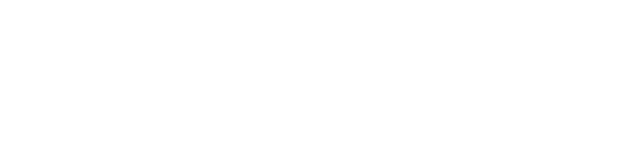
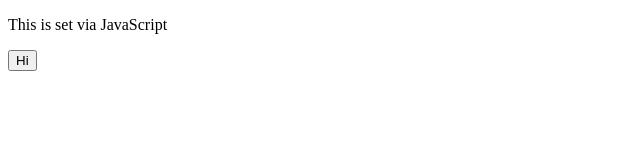
Before and after one commit to 23EIR022/js-dom, a plain HTML site: page index.html in a window 1280 px wide. Shown: the whole page, without its empty margins (0-640 px from the left). Drawn offline with Linux system fonts and the light colour scheme.

Commit message:
complete hibutton

```diff
--- /dev/null
+++ b/dom.js
@@ -0,0 +1,12 @@
+const para = document.getElementById("msg");
+console.log(para.innerText);
+
+para.innerText = "This is set via JavaScript";
+
+// const hibutton = document.querySelector("#js-button")
+const hiButton=document.querySelector(".js-button");
+
+// event listeners
+hiButton.addEventListener("click",() => {
+    console.log("Hi");
+});
--- a/index.html
+++ b/index.html
@@ -6,7 +6,10 @@
     <title>Document</title>
 </head>
 <body>
-   <script src = "script.js"></script>
-    <script src = "json.js"></script>
+    <p id="msg">This is a paragraph</p>
+    <button class="js-button">Hi</button>
+  <!-- <script src = "script.js"></script>
+    <script src = "json.js"></script> -->
+    <script src="dom.js"></script>
 </body>
 </html>
```
